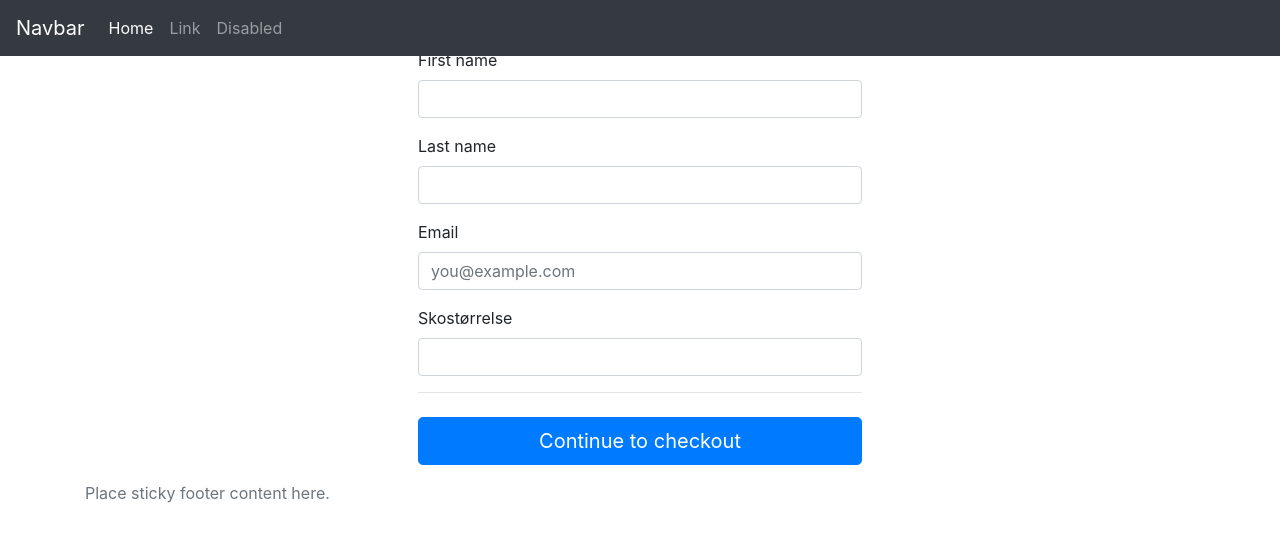
After one commit to RasmusMS/Skomager, a PHP site: template pages/register.php in a window 1280 px wide. The commit adds this page. Shown: the top 542 px of the page. Run offline with PHP 8.4, Linux system fonts and the light colour scheme; the template is opened without the code that fills it, so the values that code supplies are empty.

Commit message:
Insert data

```diff
--- /dev/null
+++ b/assets/css/styling.css
@@ -0,0 +1,4 @@
+.myBox {
+    margin: auto;
+    width: 40%;
+}
--- a/includes/footer.php
+++ b/includes/footer.php
@@ -1,8 +1,10 @@
-</body>
+</div>
+</main>
 <footer class="footer mt-auto py-3">
     <div class="container">
         <span class="text-muted">Place sticky footer content here.</span>
     </div>
 </footer>
+<script src="vendors/Bootstrap/js/bootstrap.min.js" integrity="sha384-JjSmVgyd0p3pXB1rRibZUAYoIIy6OrQ6VrjIEaFf/nJGzIxFDsf4x0xIM+B07jRM" crossorigin="anonymous"></script>
 </body>
 </html>
--- a/includes/header.php
+++ b/includes/header.php
@@ -1,3 +1,7 @@
+<?php
+require_once 'settings.php';
+?>
+
 <!DOCTYPE html>
 <html lang="da">
 <head>
@@ -5,10 +9,11 @@
     <meta name="viewport" content="width=device-width, initial-scale=1, shrink-to-fit=no">
     <meta name="author" content="Rasmus Marnil Sørensen">
     <title>Skomageren</title>
-    <link rel="stylesheet" href="vendors/Bootstrap/css/bootstrap.min.css" integrity="sha384-ggOyR0iXCbMQv3Xipma34MD+dH/1fQ784/j6cY/iJTQUOhcWr7x9JvoRxT2MZw1T" crossorigin="anonymous">
-<!--    <link rel="stylesheet" href="assets/css/styling.css">-->
+    <link rel="stylesheet" href="vendors\Bootstrap\css\bootstrap.min.css" integrity="sha384-ggOyR0iXCbMQv3Xipma34MD+dH/1fQ784/j6cY/iJTQUOhcWr7x9JvoRxT2MZw1T" crossorigin="anonymous">
+    <link rel="stylesheet" href="assets/css/styling.css">
 </head>
 <body>
+<header>
 <nav class="navbar navbar-expand-md navbar-dark bg-dark fixed-top">
     <a class="navbar-brand" href="#">Navbar</a>
     <button class="navbar-toggler" type="button" data-toggle="collapse" data-target="#navbarsExampleDefault" aria-controls="navbarsExampleDefault" aria-expanded="false" aria-label="Toggle navigation">
@@ -29,3 +34,6 @@
         </ul>
     </div>
 </nav>
+</header>
+<main class="mt-5">
+    <div class="container">
--- /dev/null
+++ b/includes/settings.php
@@ -0,0 +1,3 @@
+<?php
+
+$page = $_GET['page'] ?? $_POST['page'] ?? 'register';
--- a/index.php
+++ b/index.php
@@ -2,7 +2,7 @@
 require_once 'includes/header.php';
 
 $page .= ".php";
-
+var_dump($page);
 if(file_exists("pages/$page")){
     include_once "pages/$page";
 }
--- /dev/null
+++ b/pages/register.php
@@ -0,0 +1,37 @@
+<form class="needs-validation" novalidate action="handlers/insertData.php" method="post">
+    <div class="myBox">
+        <div class="mb-3">
+            <label for="firstName">First name</label>
+            <input type="text" class="form-control" id="firstName" name="firstname" placeholder="" value="" required>
+            <div class="invalid-feedback">
+                Valid first name is required.
+            </div>
+        </div>
+        <div class="mb-3">
+            <label for="lastName">Last name</label>
+            <input type="text" class="form-control" id="lastName" name="lastname" placeholder="" value="" required>
+            <div class="invalid-feedback">
+                Valid last name is required.
+            </div>
+        </div>
+
+        <div class="mb-3">
+            <label for="email">Email</label>
+            <input type="email" class="form-control" id="email" name="email" placeholder="you@example.com">
+            <div class="invalid-feedback">
+                Please enter a valid email address for shipping updates.
+            </div>
+        </div>
+
+        <div class="mb-3">
+            <label>Skostørrelse</label>
+            <input type="text" class="form-control" name="shoesize" placeholder="">
+            <div class="invalid-feedback">
+                Please enter a valid email address for shipping updates.
+            </div>
+        </div>
+
+        <hr class="mb-4">
+        <button class="btn btn-primary btn-lg btn-block" type="submit">Continue to checkout</button>
+    </div>
+</form>
```
Also changed, not shown: handlers/insertData.php (added, +33 -0 lines), includes/dbConnection.php (added, +13 -0 lines).
